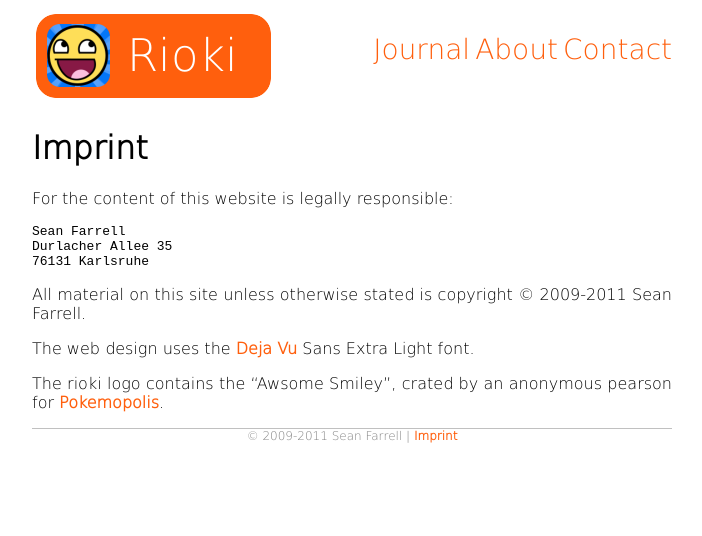
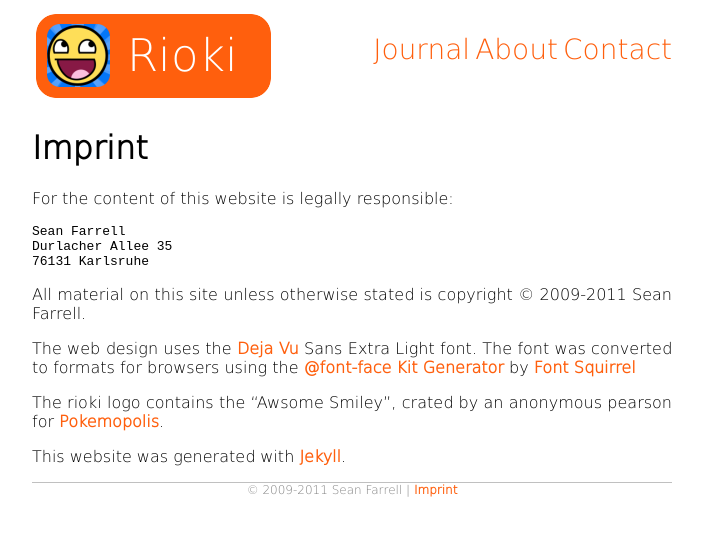
Before and after one commit to rioki/www.rioki.org, a Jekyll site: the page built from imprint.md, in a window 1280 px wide. Shown: the top 536 px of the page, without its empty margins (288-990 px from the left). Built offline with Jekyll 4.4.1, drawn with Linux system fonts in a browser that asks for light colours; Markdown is read by kramdown in place of the engine named in the settings.

Commit message:
Ammends imprint.

```diff
--- a/imprint.md
+++ b/imprint.md
@@ -11,10 +11,17 @@ For the content of this website is legally responsible:
 All material on this site unless otherwise stated is copyright
 &copy; 2009-2011 Sean Farrell.
 
-The web design uses the [Deja Vu][1] Sans Extra Light font.
+The web design uses the [Deja Vu][1] Sans Extra Light font. The font was
+converted to formats for browsers using the [@font-face Kit Generator][2] by
+[Font Squirrel][3]
 
 The rioki logo contains the "Awsome Smiley", crated by an anonymous pearson
-for [Pokemopolis][2].
+for [Pokemopolis][4].
+
+This website was generated with [Jekyll][5].
 
 [1]: http://dejavu-fonts.org
-[2]: http://pokemopolis.net/
+[2]: http://www.fontsquirrel.com/fontface/generator
+[3]: http://www.fontsquirrel.com
+[4]: http://pokemopolis.net
+[5]: https://github.com/mojombo/jekyll
```
